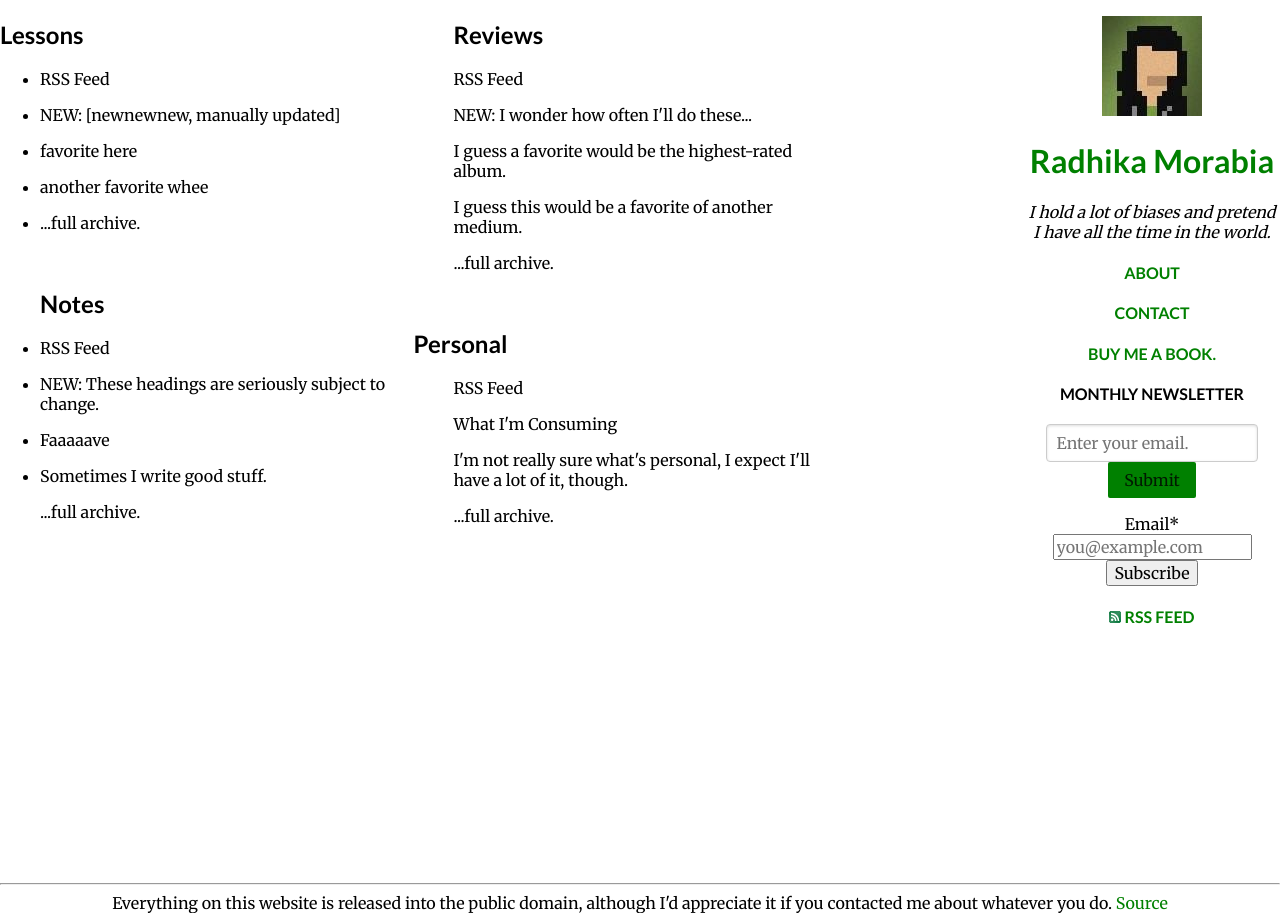
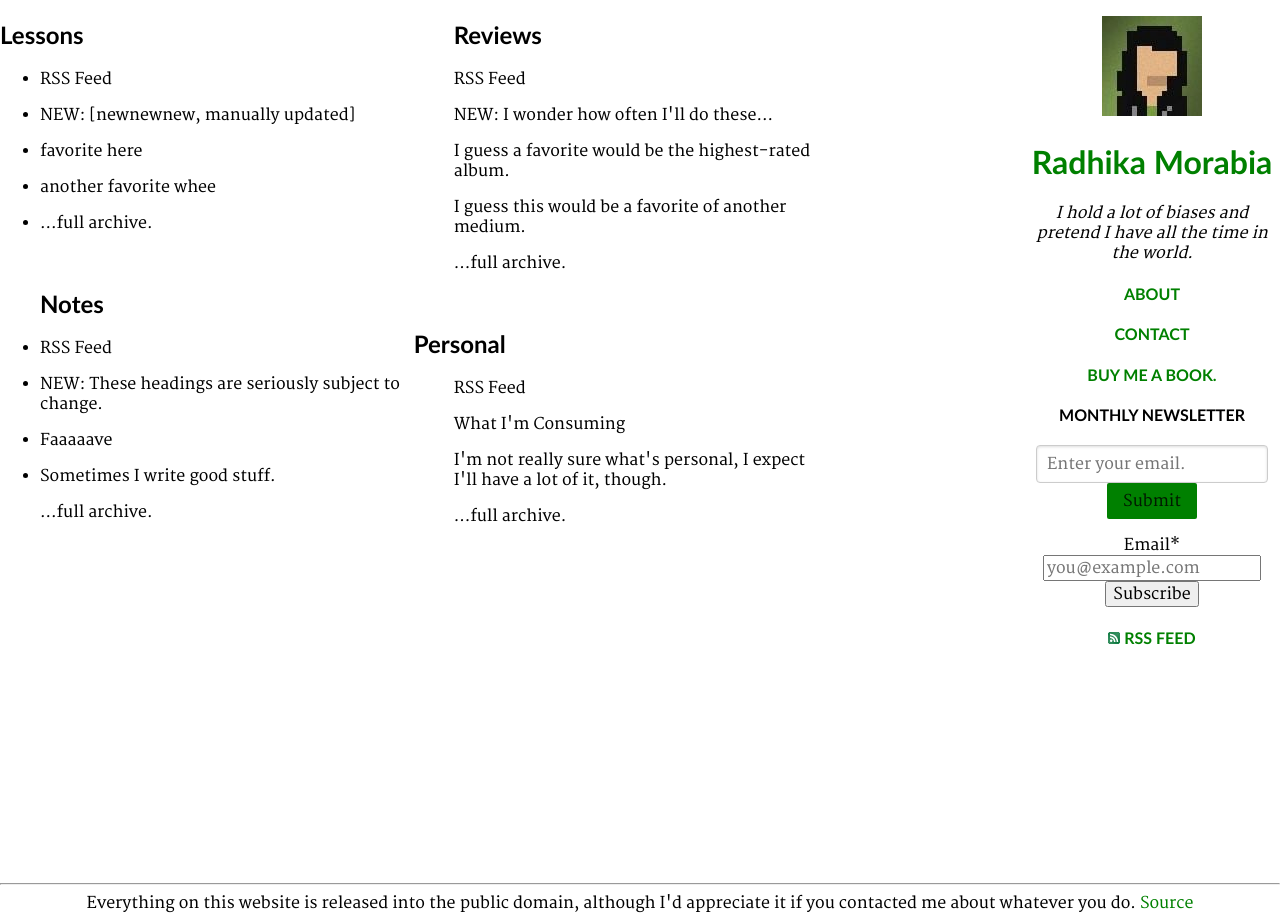
Before and after one commit to rmorabia/radhika.dev, a Jekyll site: the page built from index.html, in a window 1280 px wide. Built offline with Jekyll 4.4.1, drawn with Linux system fonts in a browser that asks for light colours; Markdown is read by kramdown in place of the engine named in the settings.

Commit message:
host fonts locally

```diff
--- a/_layouts/default.html
+++ b/_layouts/default.html
@@ -3,11 +3,9 @@
     <head>
         <meta charset="utf-8">
         <title>{{ page.title }}</title>
-        <link href='http://fonts.googleapis.com/css?family=Lato:700' rel='stylesheet' type='text/css'>
-        <link href='http://fonts.googleapis.com/css?family=Merriweather&subset=latin,latin-ext' rel='stylesheet' type='text/css'>
         <link rel="stylesheet" href="/css/syntax.css">
         <link rel="icon" href="/css/favicon.ico"></link>
-    <link rel="stylesheet" href="/css/pure-min.css">
+        <link rel="stylesheet" href="/css/pure-min.css">
         <link rel="stylesheet" href="/css/stylesheet.css">
 <meta name="description" CONTENT="I hold a lot of biases and pretend I have all the time in the world.">
     </head>
--- a/css/stylesheet.css
+++ b/css/stylesheet.css
@@ -1,3 +1,17 @@
+@font-face {
+  font-family: 'Lato';
+  font-style: normal;
+  font-weight: 700;
+  src: local('Lato Bold'), local('Lato-Bold'), url(/css/lato.woff) format('woff');
+}
+
+@font-face {
+  font-family: 'Merriweather';
+  font-style: normal;
+  font-weight: 400;
+  src: local('Merriweather'), url(/css/merriweather.woff) format('woff');
+}
+
 h1, h2, h3, h4, h5, h6 {
     font-family: 'Lato', 'Merriweather', serif;
 }
```
Also changed, not shown: css/lato.woff (added), css/merriweather.woff (added).
